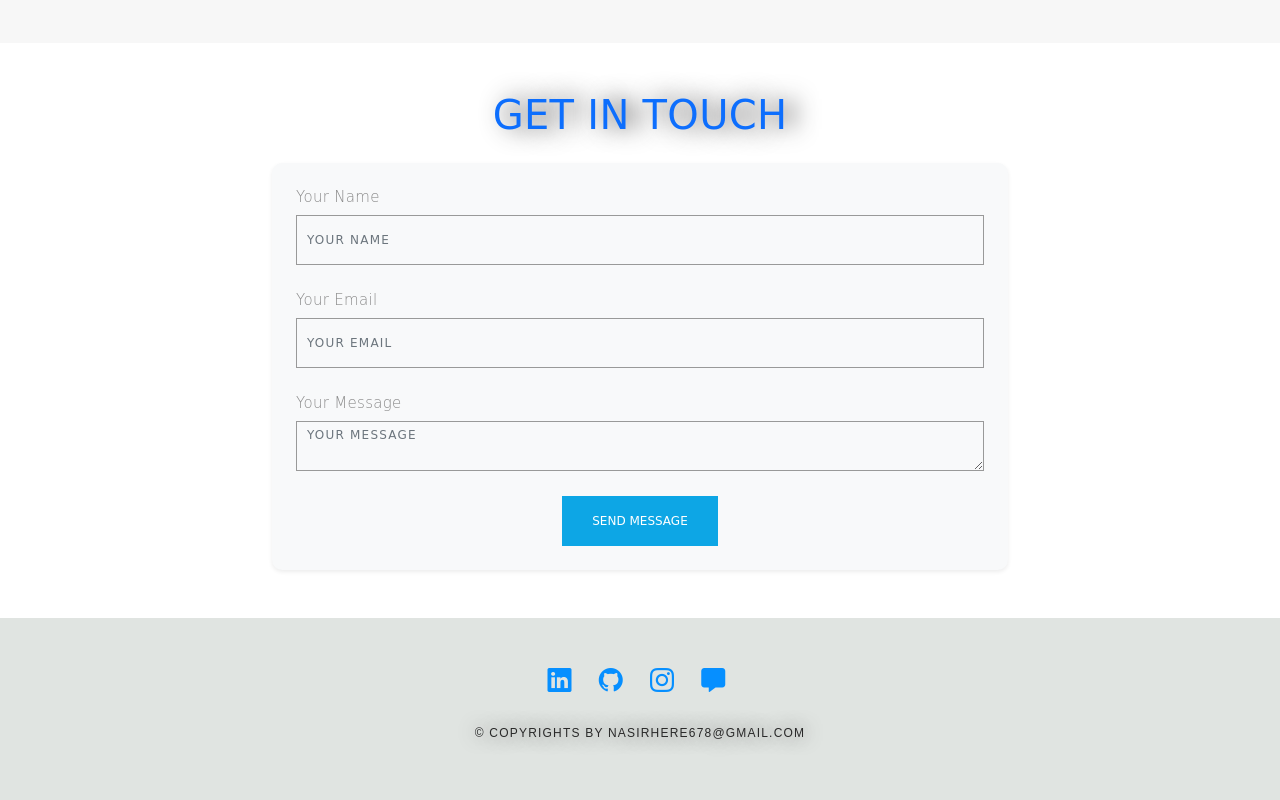
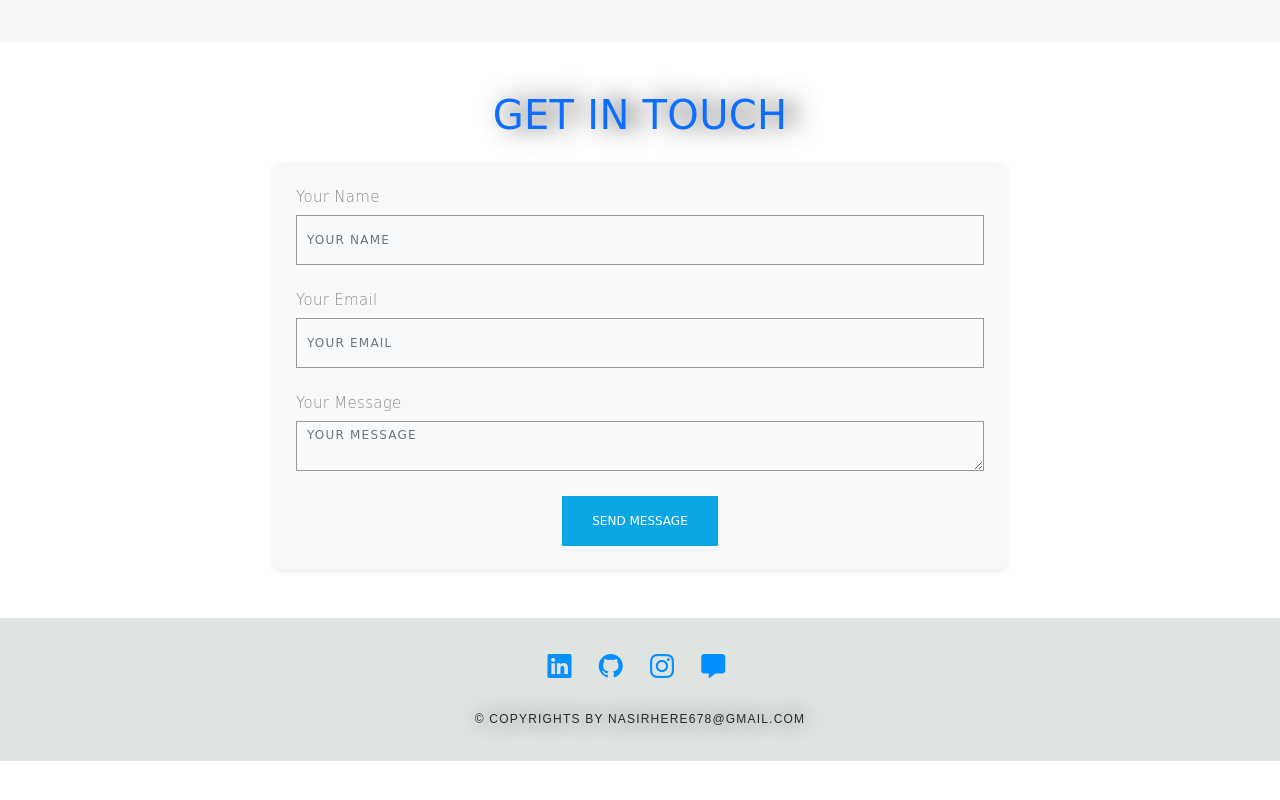
Before and after one commit to NasirJamali/Portfolio, a plain HTML site: page index.html in a window 1280 px wide. Shown: the part 2252-3052 px from the top of the page. After the commit the page ends 3013 px from the top, so only its background shows below. Drawn offline with nearby package versions, Linux system fonts and the light colour scheme; a web font is replaced by a local one.

Commit message:
Update style.css

```diff
--- a/assets/css/style.css
+++ b/assets/css/style.css
@@ -1162,9 +1162,10 @@ blockquote {
 # Footer
 --------------------------------------------------------------*/
 #footer {
-  background: #e0e4e1;
-  padding-top: 50px;
-  padding-bottom: 50px;
+    background: #e0e4e1;
+    padding-top: 36px;
+    padding-bottom: 3px;
+
 }
 
 #footer .socials-media {
```
